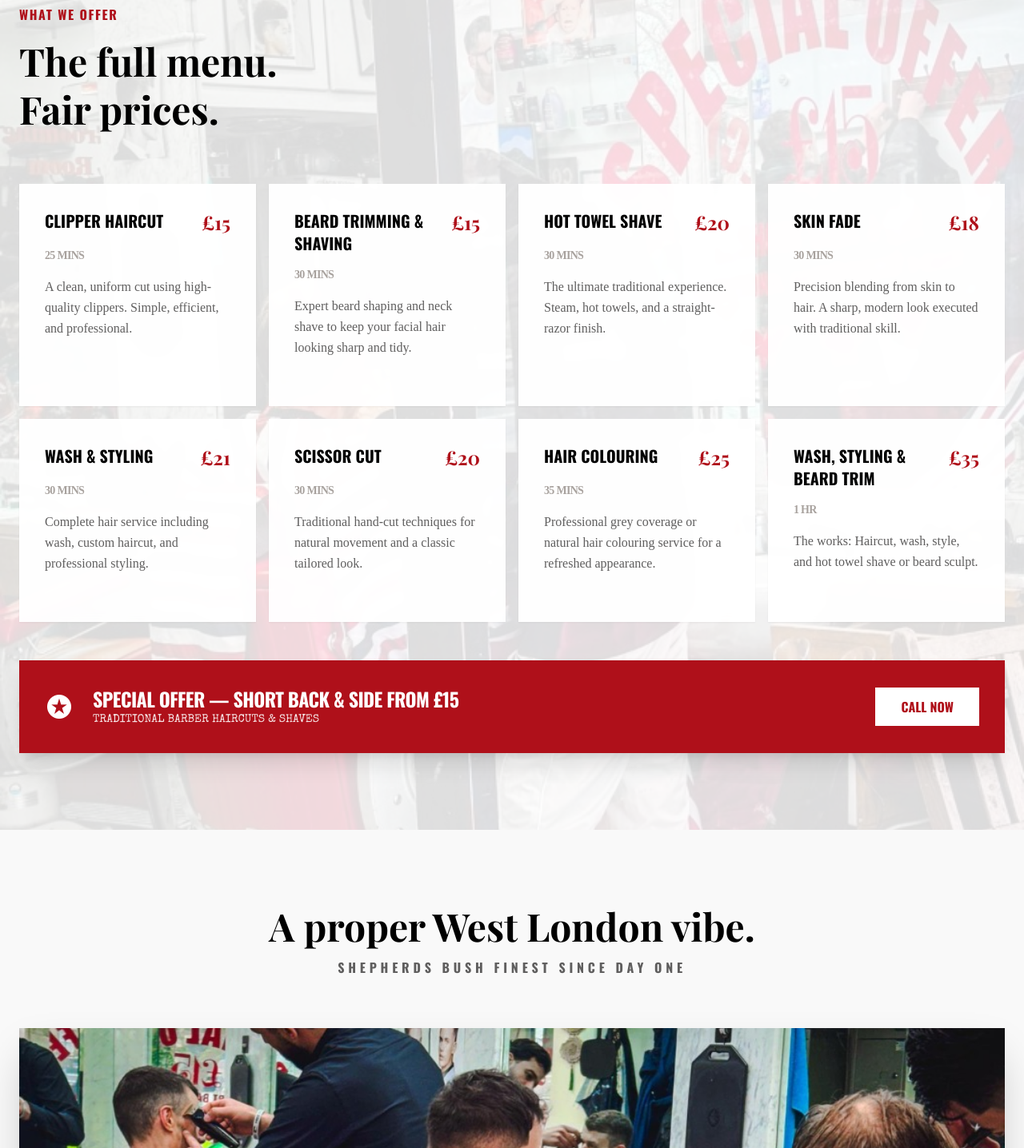
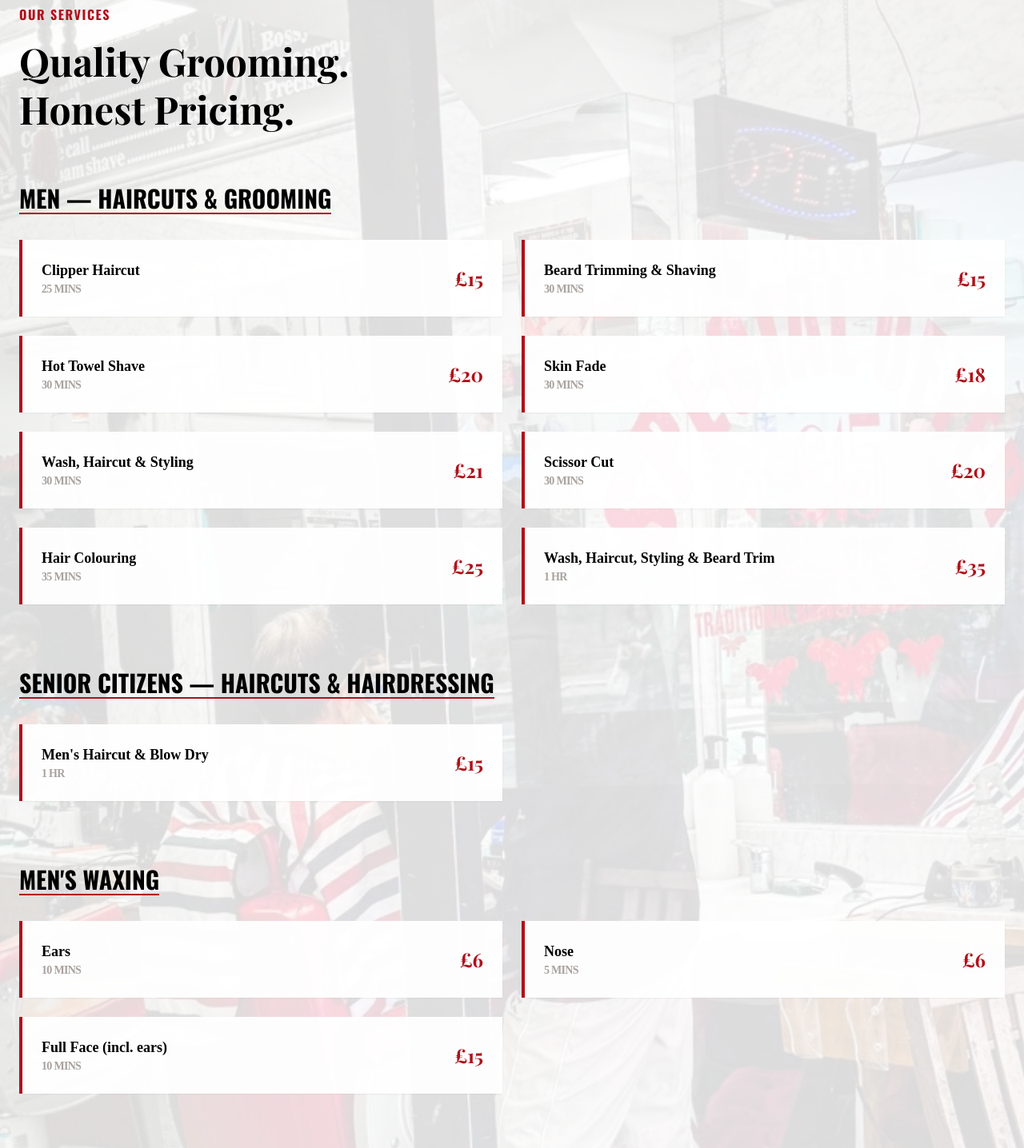
Before and after one commit to mowleed2000/Butterflybarbershop-, a plain HTML site: page index.html in a window 1280 px wide. Shown: the part 2089-3525 px from the top of the page at 80% size. Drawn offline with nearby package versions, Linux system fonts and the light colour scheme; a web font is replaced by a local one.

Commit message:
Update full menu and pricing categories with accurate durations and prices

```diff
--- a/index.html
+++ b/index.html
@@ -144,7 +144,7 @@
 <span class="hidden md:block opacity-30">|</span>
 <span>WALK-INS WELCOME</span>
 <span class="hidden md:block opacity-30">|</span>
-<span>HAIRCUTS FROM £15</span>
+<span>TRADITIONAL HAIRCUTS FROM £15</span>
 </div>
 </div>
 </section>
@@ -188,87 +188,140 @@
 <img alt="Butterfly Barbershop window view" class="w-full h-full object-cover" src="assets/window-offer.jpg"/>
 <div class="absolute inset-0 bg-white/85"></div>
 </div>
-<div class="container mx-auto px-6 relative z-10">
+<div class="container mx-auto px-6 relative z-10" id="prices">
 <div class="mb-16">
-<p class="font-oswald text-primary font-bold uppercase tracking-widest mb-4">WHAT WE OFFER</p>
-<h2 class="font-serif text-5xl font-bold text-black leading-tight" id="prices">
-                        The full menu.<br/>Fair prices.
+<p class="font-oswald text-primary font-bold uppercase tracking-widest mb-4">OUR SERVICES</p>
+<h2 class="font-serif text-5xl font-bold text-black leading-tight">
+                        Quality Grooming.<br/>Honest Pricing.
                     </h2>
 </div>
-<div class="grid grid-cols-1 md:grid-cols-2 lg:grid-cols-4 gap-4">
-<!-- Pricing Card 1 -->
-<div class="bg-white/95 backdrop-blur-sm p-8 flex flex-col h-full border-b-4 border-transparent hover:border-primary transition-all shadow-sm">
-<div class="flex justify-between items-start mb-4">
-<h3 class="font-oswald font-bold text-xl uppercase text-black">Clipper Haircut</h3>
+
+<!-- Category 1: Men's Haircuts -->
+<div class="mb-20">
+<h3 class="font-oswald text-3xl font-bold text-black uppercase mb-8 border-b-2 border-primary inline-block">Men — Haircuts & Grooming</h3>
+<div class="grid grid-cols-1 md:grid-cols-2 gap-6">
+<div class="bg-white/95 p-6 shadow-sm border-l-4 border-primary flex justify-between items-center group hover:bg-white transition-colors">
+<div>
+<h4 class="font-bold text-lg text-black">Clipper Haircut</h4>
+<p class="text-stone-400 text-sm uppercase font-bold tracking-tighter">25 MINS</p>
+</div>
 <span class="font-serif font-bold text-2xl text-primary">£15</span>
 </div>
-<p class="text-stone-400 text-sm mb-4 font-sans uppercase font-bold tracking-tighter">25 MINS</p>
-<p class="text-secondary text-base leading-relaxed mb-6">A clean, uniform cut using high-quality clippers. Simple, efficient, and professional.</p>
+<div class="bg-white/95 p-6 shadow-sm border-l-4 border-primary flex justify-between items-center group hover:bg-white transition-colors">
+<div>
+<h4 class="font-bold text-lg text-black">Beard Trimming & Shaving</h4>
+<p class="text-stone-400 text-sm uppercase font-bold tracking-tighter">30 MINS</p>
 </div>
-<!-- Pricing Card 2 -->
-<div class="bg-white/95 backdrop-blur-sm p-8 flex flex-col h-full border-b-4 border-transparent hover:border-primary transition-all shadow-sm">
-<div class="flex justify-between items-start mb-4">
-<h3 class="font-oswald font-bold text-xl uppercase text-black">Beard Trimming &amp; Shaving</h3>
 <span class="font-serif font-bold text-2xl text-primary">£15</span>
 </div>
-<p class="text-stone-400 text-sm mb-4 font-sans uppercase font-bold tracking-tighter">30 MINS</p>
-<p class="text-secondary text-base leading-relaxed mb-6">Expert beard shaping and neck shave to keep your facial hair looking sharp and tidy.</p>
+<div class="bg-white/95 p-6 shadow-sm border-l-4 border-primary flex justify-between items-center group hover:bg-white transition-colors">
+<div>
+<h4 class="font-bold text-lg text-black">Hot Towel Shave</h4>
+<p class="text-stone-400 text-sm uppercase font-bold tracking-tighter">30 MINS</p>
 </div>
-<!-- Pricing Card 3 -->
-<div class="bg-white/95 backdrop-blur-sm p-8 flex flex-col h-full border-b-4 border-transparent hover:border-primary transition-all shadow-sm">
-<div class="flex justify-between items-start mb-4">
-<h3 class="font-oswald font-bold text-xl uppercase text-black">Hot Towel Shave</h3>
 <span class="font-serif font-bold text-2xl text-primary">£20</span>
 </div>
-<p class="text-stone-400 text-sm mb-4 font-sans uppercase font-bold tracking-tighter">30 MINS</p>
-<p class="text-secondary text-base leading-relaxed mb-6">The ultimate traditional experience. Steam, hot towels, and a straight-razor finish.</p>
+<div class="bg-white/95 p-6 shadow-sm border-l-4 border-primary flex justify-between items-center group hover:bg-white transition-colors">
+<div>
+<h4 class="font-bold text-lg text-black">Skin Fade</h4>
+<p class="text-stone-400 text-sm uppercase font-bold tracking-tighter">30 MINS</p>
 </div>
-<!-- Pricing Card 4 -->
-<div class="bg-white/95 backdrop-blur-sm p-8 flex flex-col h-full border-b-4 border-transparent hover:border-primary transition-all shadow-sm">
-<div class="flex justify-between items-start mb-4">
-<h3 class="font-oswald font-bold text-xl uppercase text-black">Skin Fade</h3>
 <span class="font-serif font-bold text-2xl text-primary">£18</span>
 </div>
-<p class="text-stone-400 text-sm mb-4 font-sans uppercase font-bold tracking-tighter">30 MINS</p>
-<p class="text-secondary text-base leading-relaxed mb-6">Precision blending from skin to hair. A sharp, modern look executed with traditional skill.</p>
+<div class="bg-white/95 p-6 shadow-sm border-l-4 border-primary flex justify-between items-center group hover:bg-white transition-colors">
+<div>
+<h4 class="font-bold text-lg text-black">Wash, Haircut & Styling</h4>
+<p class="text-stone-400 text-sm uppercase font-bold tracking-tighter">30 MINS</p>
 </div>
-<!-- Pricing Card 5 -->
-<div class="bg-white/95 backdrop-blur-sm p-8 flex flex-col h-full border-b-4 border-transparent hover:border-primary transition-all shadow-sm">
-<div class="flex justify-between items-start mb-4">
-<h3 class="font-oswald font-bold text-xl uppercase text-black">Wash &amp; Styling</h3>
 <span class="font-serif font-bold text-2xl text-primary">£21</span>
 </div>
-<p class="text-stone-400 text-sm mb-4 font-sans uppercase font-bold tracking-tighter">30 MINS</p>
-<p class="text-secondary text-base leading-relaxed mb-6">Complete hair service including wash, custom haircut, and professional styling.</p>
+<div class="bg-white/95 p-6 shadow-sm border-l-4 border-primary flex justify-between items-center group hover:bg-white transition-colors">
+<div>
+<h4 class="font-bold text-lg text-black">Scissor Cut</h4>
+<p class="text-stone-400 text-sm uppercase font-bold tracking-tighter">30 MINS</p>
 </div>
-<!-- Pricing Card 6 -->
-<div class="bg-white/95 backdrop-blur-sm p-8 flex flex-col h-full border-b-4 border-transparent hover:border-primary transition-all shadow-sm">
-<div class="flex justify-between items-start mb-4">
-<h3 class="font-oswald font-bold text-xl uppercase text-black">Scissor Cut</h3>
 <span class="font-serif font-bold text-2xl text-primary">£20</span>
 </div>
-<p class="text-stone-400 text-sm mb-4 font-sans uppercase font-bold tracking-tighter">30 MINS</p>
-<p class="text-secondary text-base leading-relaxed mb-6">Traditional hand-cut techniques for natural movement and a classic tailored look.</p>
+<div class="bg-white/95 p-6 shadow-sm border-l-4 border-primary flex justify-between items-center group hover:bg-white transition-colors">
+<div>
+<h4 class="font-bold text-lg text-black">Hair Colouring</h4>
+<p class="text-stone-400 text-sm uppercase font-bold tracking-tighter">35 MINS</p>
 </div>
-<!-- Pricing Card 7 -->
-<div class="bg-white/95 backdrop-blur-sm p-8 flex flex-col h-full border-b-4 border-transparent hover:border-primary transition-all shadow-sm">
-<div class="flex justify-between items-start mb-4">
-<h3 class="font-oswald font-bold text-xl uppercase text-black">Hair Colouring</h3>
 <span class="font-serif font-bold text-2xl text-primary">£25</span>
 </div>
-<p class="text-stone-400 text-sm mb-4 font-sans uppercase font-bold tracking-tighter">35 MINS</p>
-<p class="text-secondary text-base leading-relaxed mb-6">Professional grey coverage or natural hair colouring service for a refreshed appearance.</p>
+<div class="bg-white/95 p-6 shadow-sm border-l-4 border-primary flex justify-between items-center group hover:bg-white transition-colors">
+<div>
+<h4 class="font-bold text-lg text-black">Wash, Haircut, Styling & Beard Trim</h4>
+<p class="text-stone-400 text-sm uppercase font-bold tracking-tighter">1 HR</p>
 </div>
-<!-- Pricing Card 8 -->
-<div class="bg-white/95 backdrop-blur-sm p-8 flex flex-col h-full border-b-4 border-transparent hover:border-primary transition-all shadow-sm">
-<div class="flex justify-between items-start mb-4">
-<h3 class="font-oswald font-bold text-xl uppercase text-black">Wash, Styling &amp; Beard Trim</h3>
 <span class="font-serif font-bold text-2xl text-primary">£35</span>
 </div>
-<p class="text-stone-400 text-sm mb-4 font-sans uppercase font-bold tracking-tighter">1 HR</p>
-<p class="text-secondary text-base leading-relaxed mb-6">The works: Haircut, wash, style, and hot towel shave or beard sculpt.</p>
 </div>
 </div>
+
+<!-- Category 2: Senior Citizens -->
+<div class="mb-20">
+<h3 class="font-oswald text-3xl font-bold text-black uppercase mb-8 border-b-2 border-primary inline-block">Senior Citizens — Haircuts & Hairdressing</h3>
+<div class="grid grid-cols-1 md:grid-cols-2 gap-6">
+<div class="bg-white/95 p-6 shadow-sm border-l-4 border-primary flex justify-between items-center group hover:bg-white transition-colors">
+<div>
+<h4 class="font-bold text-lg text-black">Men's Haircut & Blow Dry</h4>
+<p class="text-stone-400 text-sm uppercase font-bold tracking-tighter">1 HR</p>
+</div>
+<span class="font-serif font-bold text-2xl text-primary">£15</span>
+</div>
+</div>
+</div>
+
+<!-- Category 3: Waxing -->
+<div class="mb-20">
+<h3 class="font-oswald text-3xl font-bold text-black uppercase mb-8 border-b-2 border-primary inline-block">Men's Waxing</h3>
+<div class="grid grid-cols-1 md:grid-cols-2 gap-6">
+<div class="bg-white/95 p-6 shadow-sm border-l-4 border-primary flex justify-between items-center group hover:bg-white transition-colors">
+<div>
+<h4 class="font-bold text-lg text-black">Ears</h4>
+<p class="text-stone-400 text-sm uppercase font-bold tracking-tighter">10 MINS</p>
+</div>
+<span class="font-serif font-bold text-2xl text-primary">£6</span>
+</div>
+<div class="bg-white/95 p-6 shadow-sm border-l-4 border-primary flex justify-between items-center group hover:bg-white transition-colors">
+<div>
+<h4 class="font-bold text-lg text-black">Nose</h4>
+<p class="text-stone-400 text-sm uppercase font-bold tracking-tighter">5 MINS</p>
+</div>
+<span class="font-serif font-bold text-2xl text-primary">£6</span>
+</div>
+<div class="bg-white/95 p-6 shadow-sm border-l-4 border-primary flex justify-between items-center group hover:bg-white transition-colors">
+<div>
+<h4 class="font-bold text-lg text-black">Full Face (incl. ears)</h4>
+<p class="text-stone-400 text-sm uppercase font-bold tracking-tighter">10 MINS</p>
+</div>
+<span class="font-serif font-bold text-2xl text-primary">£15</span>
+</div>
+</div>
+</div>
+
+<!-- Category 4: Children -->
+<div class="mb-12">
+<h3 class="font-oswald text-3xl font-bold text-black uppercase mb-8 border-b-2 border-primary inline-block">Children — Haircuts & Hairdressing</h3>
+<div class="grid grid-cols-1 md:grid-cols-2 gap-6">
+<div class="bg-white/95 p-6 shadow-sm border-l-4 border-primary flex justify-between items-center group hover:bg-white transition-colors">
+<div>
+<h4 class="font-bold text-lg text-black">Children - Wash & Haircut</h4>
+<p class="text-stone-400 text-sm uppercase font-bold tracking-tighter">30 MINS</p>
+</div>
+<span class="font-serif font-bold text-2xl text-primary">£18</span>
+</div>
+<div class="bg-white/95 p-6 shadow-sm border-l-4 border-primary flex justify-between items-center group hover:bg-white transition-colors">
+<div>
+<h4 class="font-bold text-lg text-black">Boys - Wash, Haircut & Blow Dry</h4>
+<p class="text-stone-400 text-sm uppercase font-bold tracking-tighter">30 MINS</p>
+</div>
+<span class="font-serif font-bold text-2xl text-primary">£18</span>
+</div>
+</div>
+</div>
+
 <!-- Special Offer Box -->
 <div class="mt-12 bg-primary text-white p-8 flex flex-col md:flex-row items-center justify-between gap-6 shadow-xl">
 <div class="flex items-center gap-6">
```
